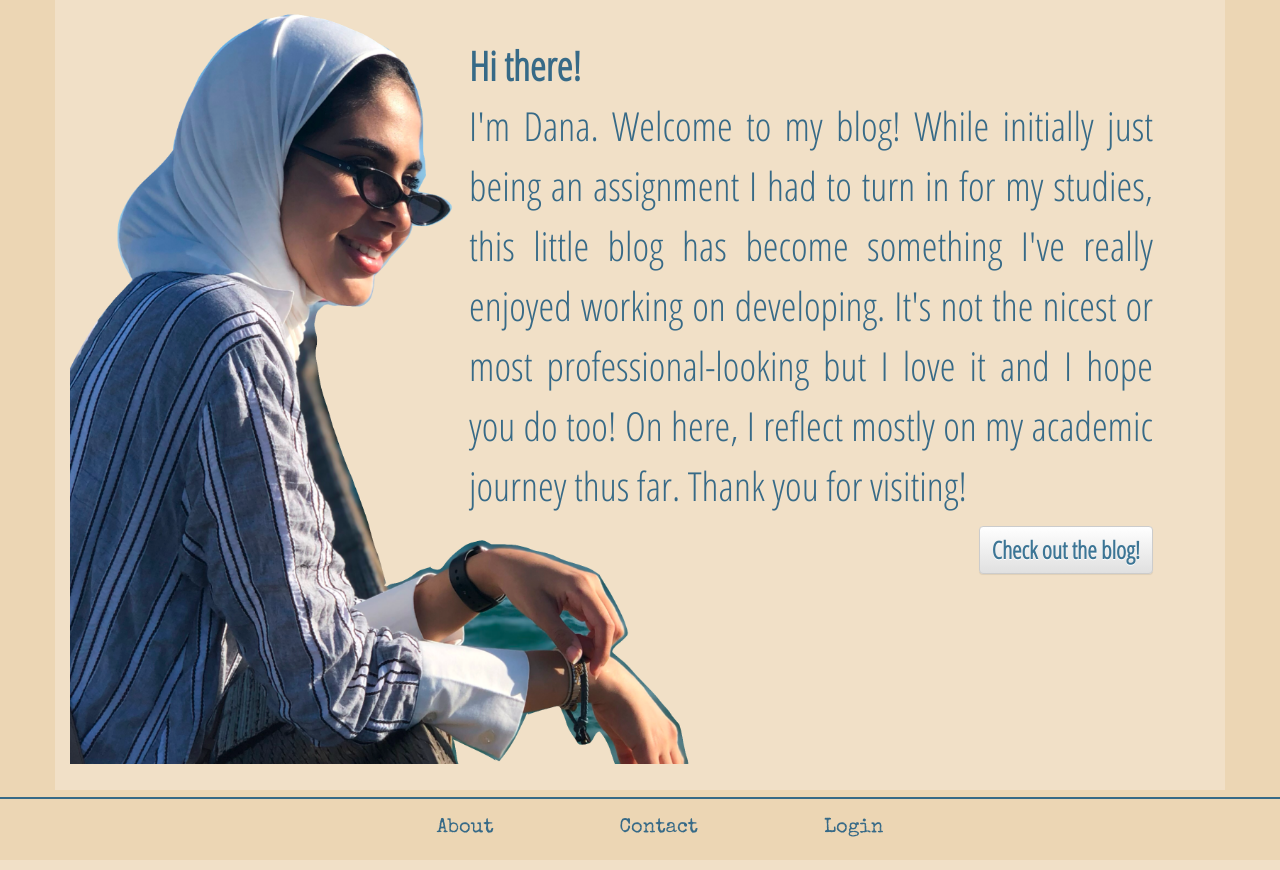
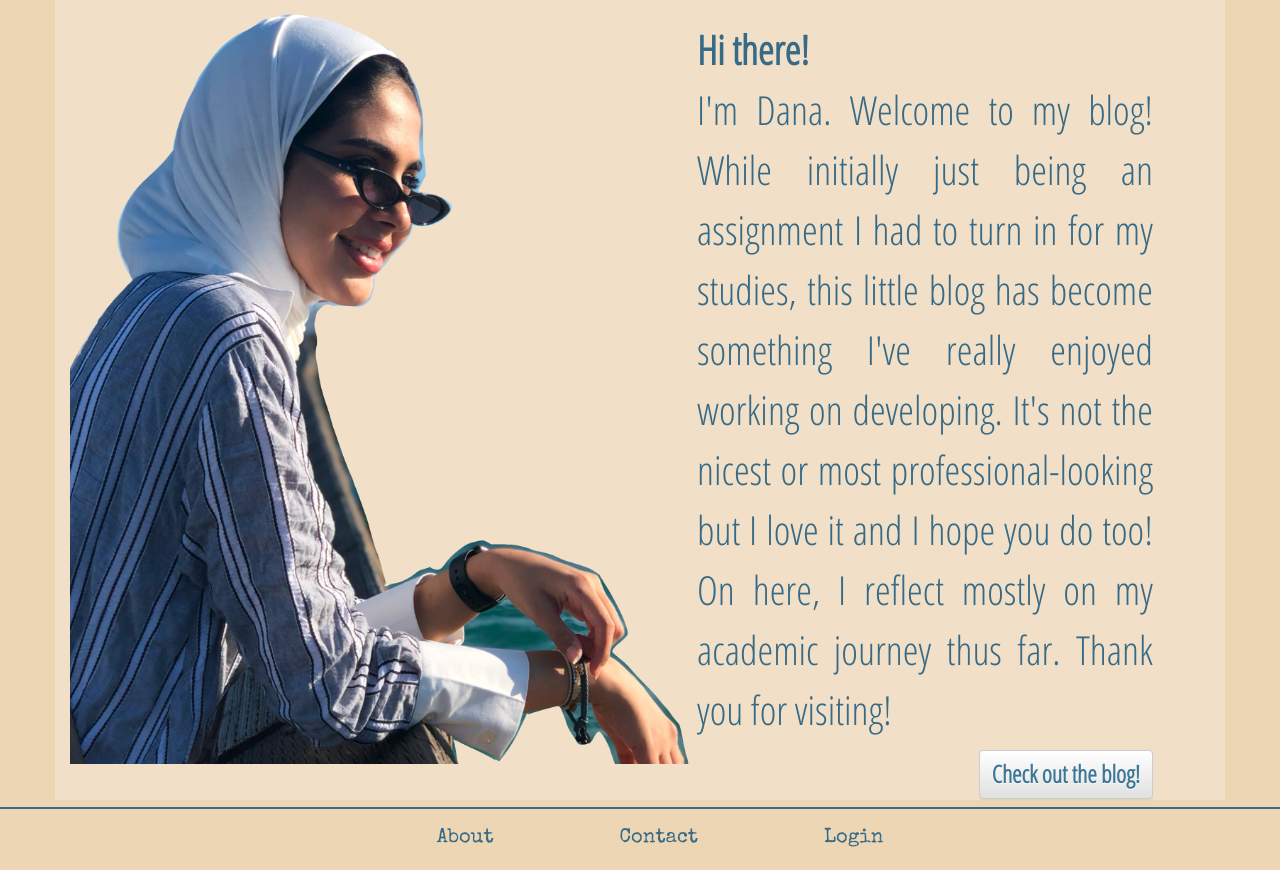
Before and after one commit to dba911/my-blog, a Django app: page / in a window 1280 px wide. Shown: the part 172-1042 px from the top of the page. Run offline with Django 3.2, Linux system fonts and the light colour scheme; some libraries are stand-ins or nearby versions.

Commit message:
Minor changes to homepage margins.

```diff
--- a/blog/static/css/blog.css
+++ b/blog/static/css/blog.css
@@ -58,11 +58,9 @@ img.home-photo {
   opacity: 1;
 }
 .intro {
-  position: absolute;
+  position: relative;
   margin: 0 auto;
-  left: 35%;
-  top: 2%;
-  width: 60%;
+  width: 90%;
 }
 .intro h2 {
   text-align: justify;
@@ -165,6 +163,7 @@ h2 {
   margin-top: 1rem;
   color: #3C7595;
   font-size: 20pt;
+  text-align: justify;
 }
 .post {
   margin-bottom: 8rem;
```
